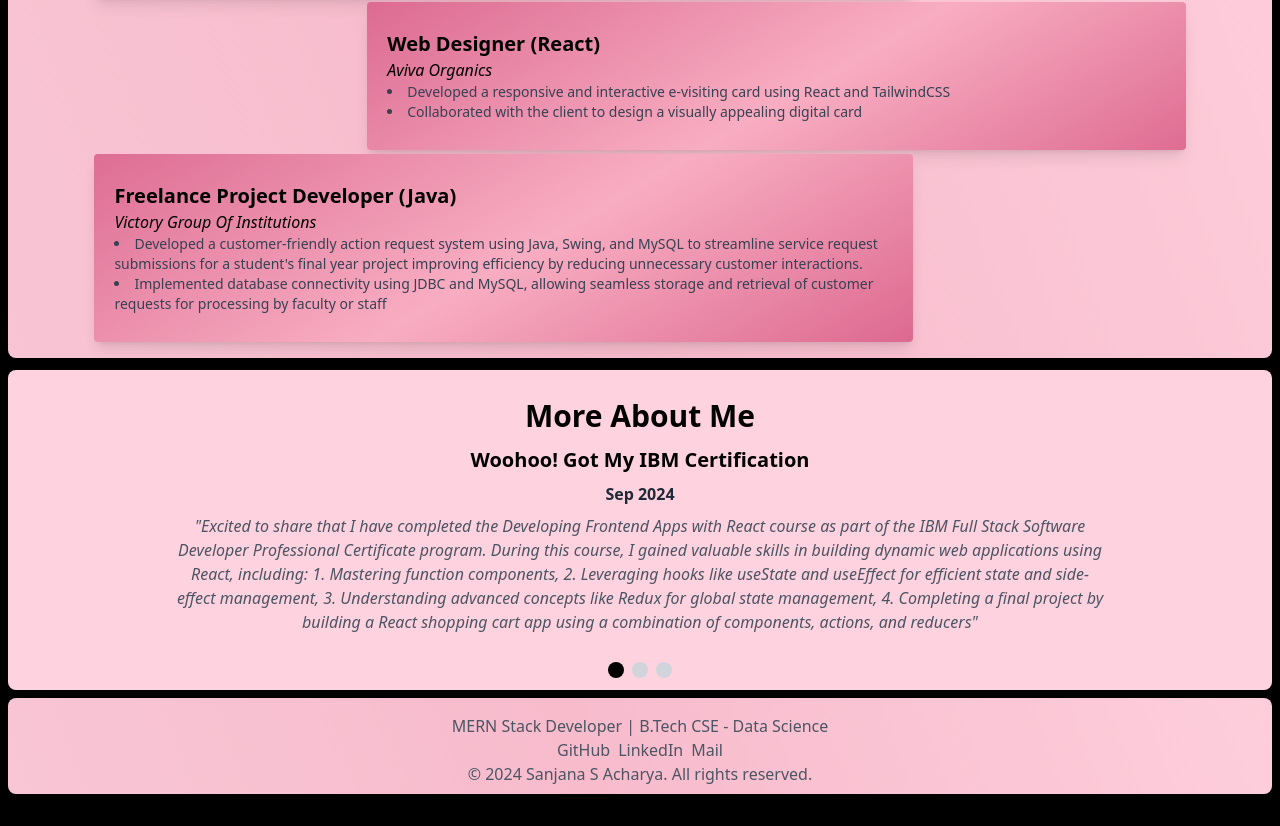
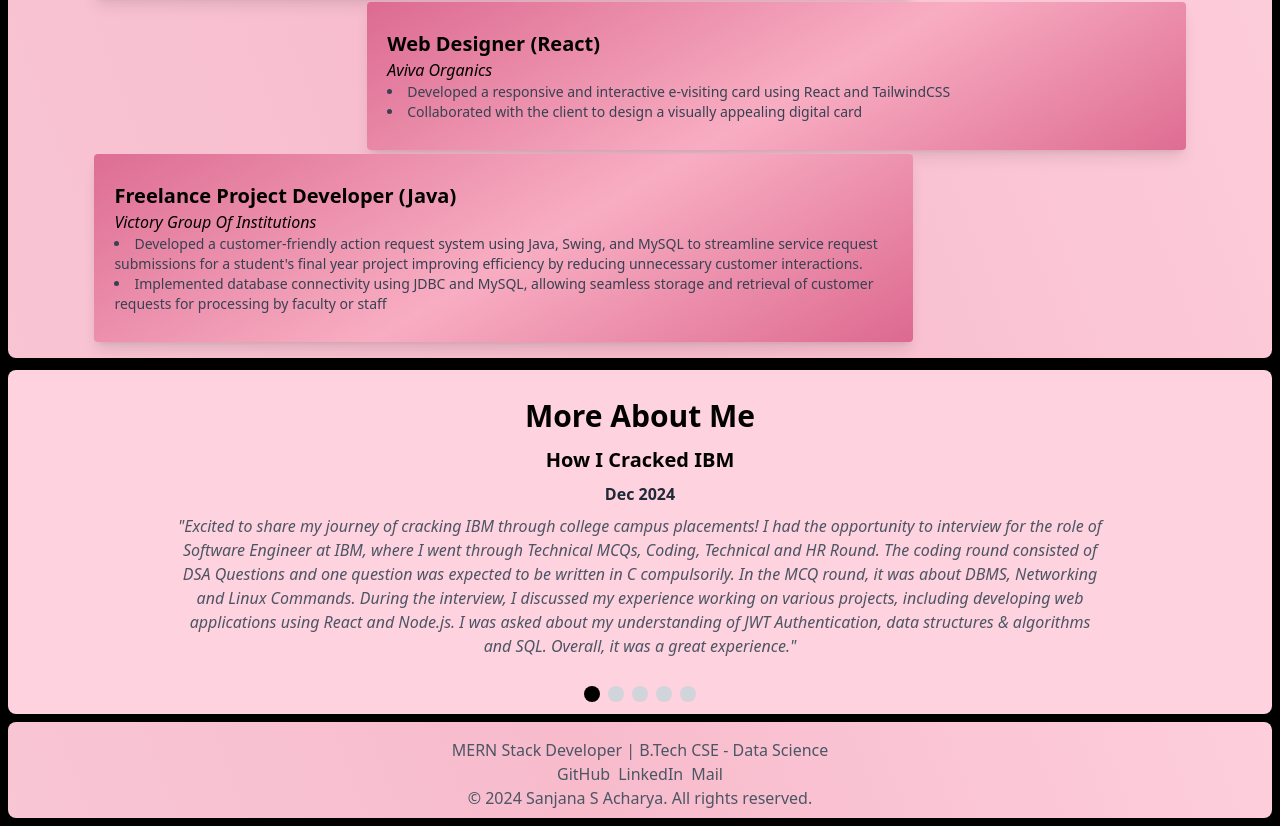
Before and after one commit to Sanjana1304/MyPortfolio, a React (Vite) app in the folder frontend/: page / in a window 1280 px wide. Shown: the part 1842-2668 px from the top of the page. Before the commit the page ends 2644 px from the top, so only its background shows below. Built offline with nearby package versions, Linux system fonts and the light colour scheme.

Commit message:
added content in more abt me

```diff
--- a/frontend/src/components/More.jsx
+++ b/frontend/src/components/More.jsx
@@ -1,10 +1,21 @@
 import React, { useState } from 'react'
 
 const More = () => {
-    const lng = [1,2,3];
+    const lng = [1,2,3,4,5];
     const [currentIndex, setCurrentIndex] = useState(0);
 
     const moreData = [
+        {
+            heading: 'How I Cracked IBM',
+            datee: 'Dec 2024',
+            content: 'Excited to share my journey of cracking IBM through college campus placements! I had the opportunity to interview for the role of Software Engineer at IBM, where I went through Technical MCQs, Coding, Technical and HR Round. The coding round consisted of DSA Questions and one question was expected to be written in C compulsorily. In the MCQ round, it was about DBMS, Networking and Linux Commands. During the interview, I discussed my experience working on various projects, including developing web applications using React and Node.js. I was asked about my understanding of JWT Authentication, data structures & algorithms and SQL. Overall, it was a great experience.',
+
+        },
+        {
+            heading: 'My Interview Experience at EY',
+            datee: '...and How I Cracked it (Sep 2024)',
+            content: 'Excited to share my interview experience at EY through college campus placements! I had the opportunity to interview for the role of Consulting Engineer at EY, where I went through Aptitude, Coding, Communication, Technical and HR Round. During the interview, I discussed my experience working on various projects, including developing web applications using React and Node.js. I was asked about SAP, ERP and Abap Programming Language. Overall, it was a great experience.',
+        },
         {
             heading: 'Woohoo! Got My IBM Certification',
             datee: 'Sep 2024',
```
